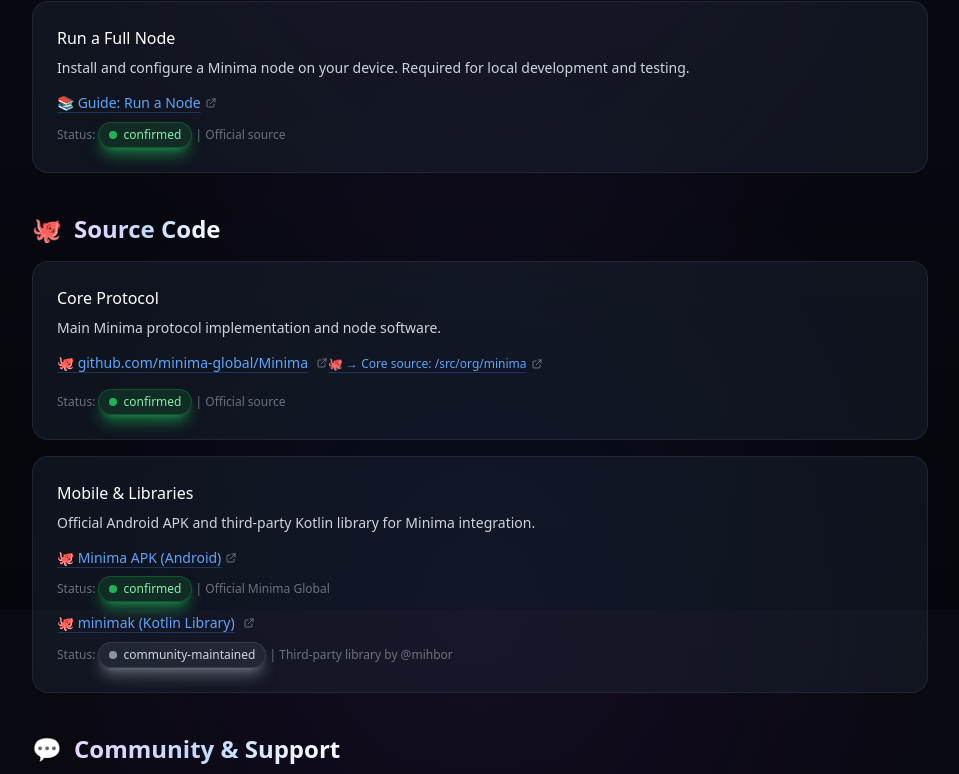
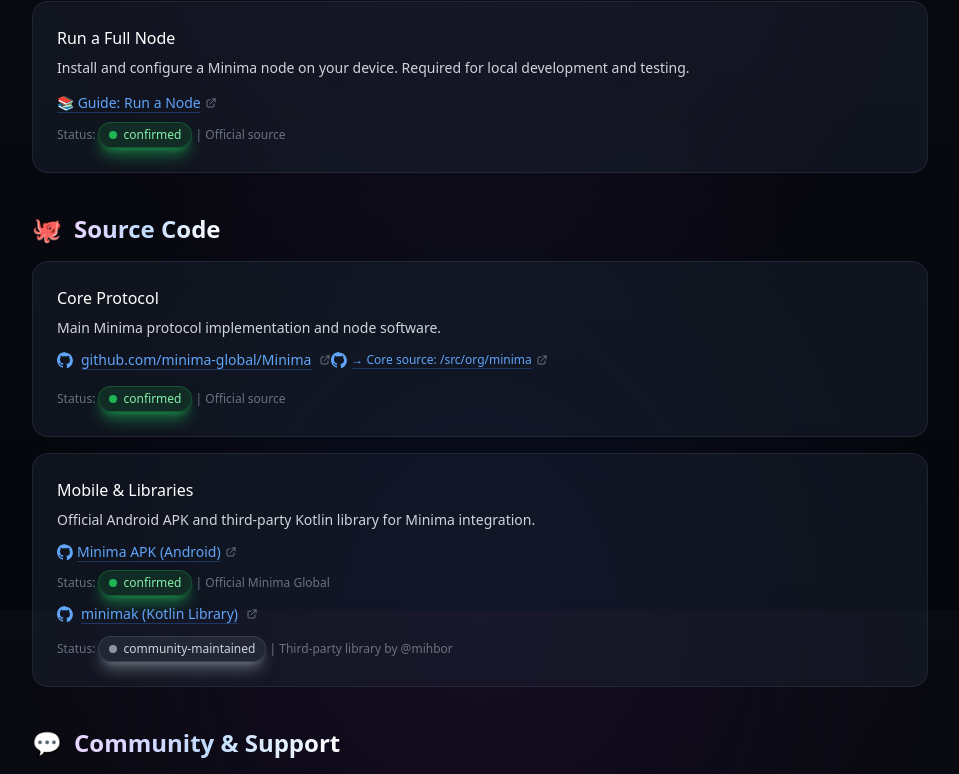
Before and after one commit to KuA1bo/minimaverse-site, a Next.js app: page /developers in a window 1280 px wide. Shown: the part 2590-3364 px from the top of the page, without its empty margins (160-1119 px from the left). Built offline with nearby package versions, Linux system fonts and the light colour scheme.

Commit message:
style: developers - replace emoji with GitHub SVG icons in Source Code block

```diff
--- a/src/app/developers/page.tsx
+++ b/src/app/developers/page.tsx
@@ -1,6 +1,6 @@
 // src/app/developers/page.tsx
 // Developers page - verified resources for building on Minima Protocol
-// Updated: Added icons to external links (excluding Primary Sources block)
+// Updated: Replaced emoji icons with GitHub SVG icons in Core Protocol & Mobile & Libraries blocks
 // Note: All comments in English only
 // Content: 1:1 unchanged
 
@@ -350,7 +350,7 @@
               {
                 title: '🐙 Community Tutorials',
                 text: 'Additional transaction examples and patterns from community contributors.',
-                link: { href: 'https://github.com/MBCOT/Minima-Tutorials/', text: '🐙 MBCOT Minima Tutorials', icon: true, status: 'community' as const }
+                link: { href: 'https://github.com/MBCOT/Minima-Tutorials/', text: 'MBCOT Minima Tutorials', icon: true, status: 'community' as const }
               },
             ].map((item, index) => (
               <div key={index} className="relative bg-gray-800/40 border border-gray-700/40 rounded-2xl p-6
@@ -455,7 +455,7 @@
           </h2>
 
           <div className="space-y-4">
-            {/* Core Protocol */}
+            {/* Core Protocol - GitHub links with SVG icon */}
             <div className="relative bg-gray-800/40 border border-gray-700/40 rounded-2xl p-6
                             transition-all duration-300 hover:border-purple-500/50 hover:shadow-2xl hover:shadow-purple-500/15 group overflow-hidden hover:-translate-y-1">
               <div className="absolute inset-0 bg-gradient-to-br from-purple-500/5 to-blue-500/5 opacity-0 group-hover:opacity-100 transition-opacity duration-300" />
@@ -467,20 +467,26 @@
                 href="https://github.com/minima-global/Minima"
                 className="text-blue-400 hover:text-purple-400 underline decoration-blue-500/30 hover:decoration-purple-500/60 underline-offset-4 transition-all duration-300 text-sm inline-flex items-center gap-2 mb-2 relative"
               >
-                🐙 github.com/minima-global/Minima
+                <svg className="w-4 h-4" fill="currentColor" viewBox="0 0 24 24">
+                  <path d="M12 0C5.37 0 0 5.37 0 12c0 5.31 3.435 9.795 8.205 11.385.6.105.825-.255.825-.57 0-.285-.015-1.23-.015-2.235-3.015.555-3.795-.735-4.035-1.41-.135-.345-.72-1.41-1.23-1.695-.42-.225-1.02-.78-.015-.795.945-.015 1.62.87 1.845 1.23 1.08 1.815 2.805 1.305 3.495.99.105-.78.42-1.305.765-1.605-2.67-.3-5.46-1.335-5.46-6.26 0-1.38.48-2.37 1.26-3.225-.255-.315-.54-1.02-.12-2.13 0 0 1.005-.322 3.301 1.23.957-.266 1.983-.399 3.003-.404 1.02.005 2.047.138 3.006.404 2.291-1.552 3.297-1.23 3.297-1.23.653 1.653.242 2.874.118 3.176.77.84 1.235 1.911 1.235 3.221 0 4.609-2.807 5.624-5.479 5.921.43.372.823 1.102.823 2.222v3.293c0 .319.192.694.801.576 4.765-1.589 8.199-6.086 8.199-11.386 0-6.627-5.373-12-12-12z"/>
+                </svg>
+                github.com/minima-global/Minima
               </ExternalLink>
               <ExternalLink
                 href="https://github.com/minima-global/Minima/tree/master/src/org/minima"
                 className="text-blue-400 hover:text-purple-400 underline decoration-blue-500/30 hover:decoration-purple-500/60 underline-offset-4 transition-all duration-300 text-sm text-xs block relative"
               >
-                🐙 → Core source: /src/org/minima
+                <svg className="w-4 h-4" fill="currentColor" viewBox="0 0 24 24">
+                  <path d="M12 0C5.37 0 0 5.37 0 12c0 5.31 3.435 9.795 8.205 11.385.6.105.825-.255.825-.57 0-.285-.015-1.23-.015-2.235-3.015.555-3.795-.735-4.035-1.41-.135-.345-.72-1.41-1.23-1.695-.42-.225-1.02-.78-.015-.795.945-.015 1.62.87 1.845 1.23 1.08 1.815 2.805 1.305 3.495.99.105-.78.42-1.305.765-1.605-2.67-.3-5.46-1.335-5.46-6.26 0-1.38.48-2.37 1.26-3.225-.255-.315-.54-1.02-.12-2.13 0 0 1.005-.322 3.301 1.23.957-.266 1.983-.399 3.003-.404 1.02.005 2.047.138 3.006.404 2.291-1.552 3.297-1.23 3.297-1.23.653 1.653.242 2.874.118 3.176.77.84 1.235 1.911 1.235 3.221 0 4.609-2.807 5.624-5.479 5.921.43.372.823 1.102.823 2.222v3.293c0 .319.192.694.801.576 4.765-1.589 8.199-6.086 8.199-11.386 0-6.627-5.373-12-12-12z"/>
+                </svg>
+                → Core source: /src/org/minima
               </ExternalLink>
               <p className="text-gray-500 text-xs mt-2 relative">
                 Status: <StatusBadge status="confirmed" /> | Official source
               </p>
             </div>
 
-            {/* Mobile & Libraries */}
+            {/* Mobile & Libraries - GitHub links with SVG icon */}
             <div className="relative bg-gray-800/40 border border-gray-700/40 rounded-2xl p-6
                             transition-all duration-300 hover:border-purple-500/50 hover:shadow-2xl hover:shadow-purple-500/15 group overflow-hidden hover:-translate-y-1">
               <div className="absolute inset-0 bg-gradient-to-br from-purple-500/5 to-blue-500/5 opacity-0 group-hover:opacity-100 transition-opacity duration-300" />
@@ -492,7 +498,10 @@
                 href="https://github.com/minima-global/minimaapk"
                 className="text-blue-400 hover:text-purple-400 underline decoration-blue-500/30 hover:decoration-purple-500/60 underline-offset-4 transition-all duration-300 text-sm block mb-2 relative"
               >
-                🐙 Minima APK (Android)
+                <svg className="w-4 h-4" fill="currentColor" viewBox="0 0 24 24">
+                  <path d="M12 0C5.37 0 0 5.37 0 12c0 5.31 3.435 9.795 8.205 11.385.6.105.825-.255.825-.57 0-.285-.015-1.23-.015-2.235-3.015.555-3.795-.735-4.035-1.41-.135-.345-.72-1.41-1.23-1.695-.42-.225-1.02-.78-.015-.795.945-.015 1.62.87 1.845 1.23 1.08 1.815 2.805 1.305 3.495.99.105-.78.42-1.305.765-1.605-2.67-.3-5.46-1.335-5.46-6.26 0-1.38.48-2.37 1.26-3.225-.255-.315-.54-1.02-.12-2.13 0 0 1.005-.322 3.301 1.23.957-.266 1.983-.399 3.003-.404 1.02.005 2.047.138 3.006.404 2.291-1.552 3.297-1.23 3.297-1.23.653 1.653.242 2.874.118 3.176.77.84 1.235 1.911 1.235 3.221 0 4.609-2.807 5.624-5.479 5.921.43.372.823 1.102.823 2.222v3.293c0 .319.192.694.801.576 4.765-1.589 8.199-6.086 8.199-11.386 0-6.627-5.373-12-12-12z"/>
+                </svg>
+                Minima APK (Android)
               </ExternalLink>
               <p className="text-gray-500 text-xs mb-2 relative">
                 Status: <StatusBadge status="confirmed" /> | Official Minima Global
@@ -501,7 +510,10 @@
                 href="https://github.com/mihbor/minimak"
                 className="text-blue-400 hover:text-purple-400 underline decoration-blue-500/30 hover:decoration-purple-500/60 underline-offset-4 transition-all duration-300 text-sm inline-flex items-center gap-2 relative"
               >
-                🐙 minimak (Kotlin Library)
+                <svg className="w-4 h-4" fill="currentColor" viewBox="0 0 24 24">
+                  <path d="M12 0C5.37 0 0 5.37 0 12c0 5.31 3.435 9.795 8.205 11.385.6.105.825-.255.825-.57 0-.285-.015-1.23-.015-2.235-3.015.555-3.795-.735-4.035-1.41-.135-.345-.72-1.41-1.23-1.695-.42-.225-1.02-.78-.015-.795.945-.015 1.62.87 1.845 1.23 1.08 1.815 2.805 1.305 3.495.99.105-.78.42-1.305.765-1.605-2.67-.3-5.46-1.335-5.46-6.26 0-1.38.48-2.37 1.26-3.225-.255-.315-.54-1.02-.12-2.13 0 0 1.005-.322 3.301 1.23.957-.266 1.983-.399 3.003-.404 1.02.005 2.047.138 3.006.404 2.291-1.552 3.297-1.23 3.297-1.23.653 1.653.242 2.874.118 3.176.77.84 1.235 1.911 1.235 3.221 0 4.609-2.807 5.624-5.479 5.921.43.372.823 1.102.823 2.222v3.293c0 .319.192.694.801.576 4.765-1.589 8.199-6.086 8.199-11.386 0-6.627-5.373-12-12-12z"/>
+                </svg>
+                minimak (Kotlin Library)
               </ExternalLink>
               <p className="text-gray-500 text-xs mt-2 relative">
                 Status: <StatusBadge status="community" /> | Third-party library by @mihbor
```
